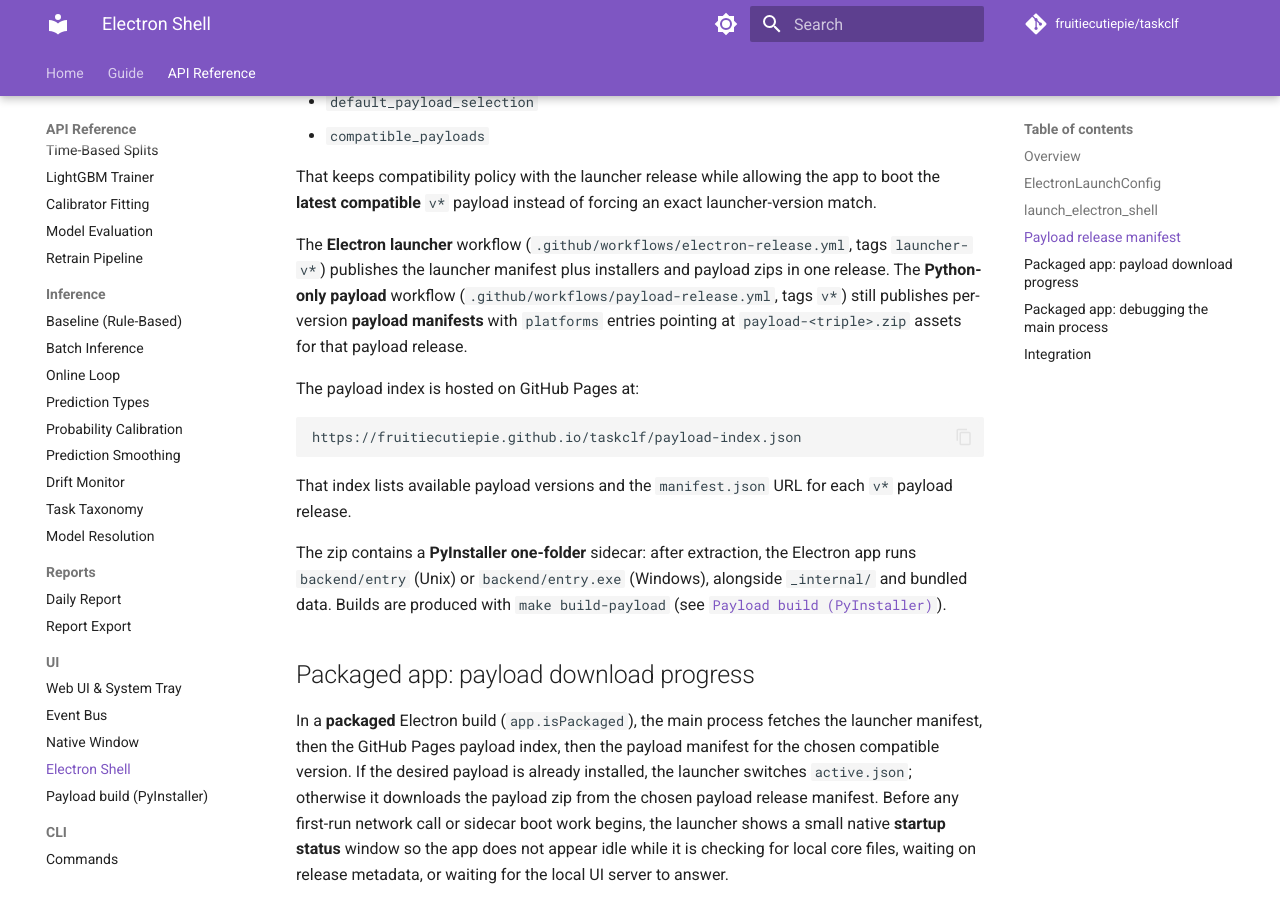
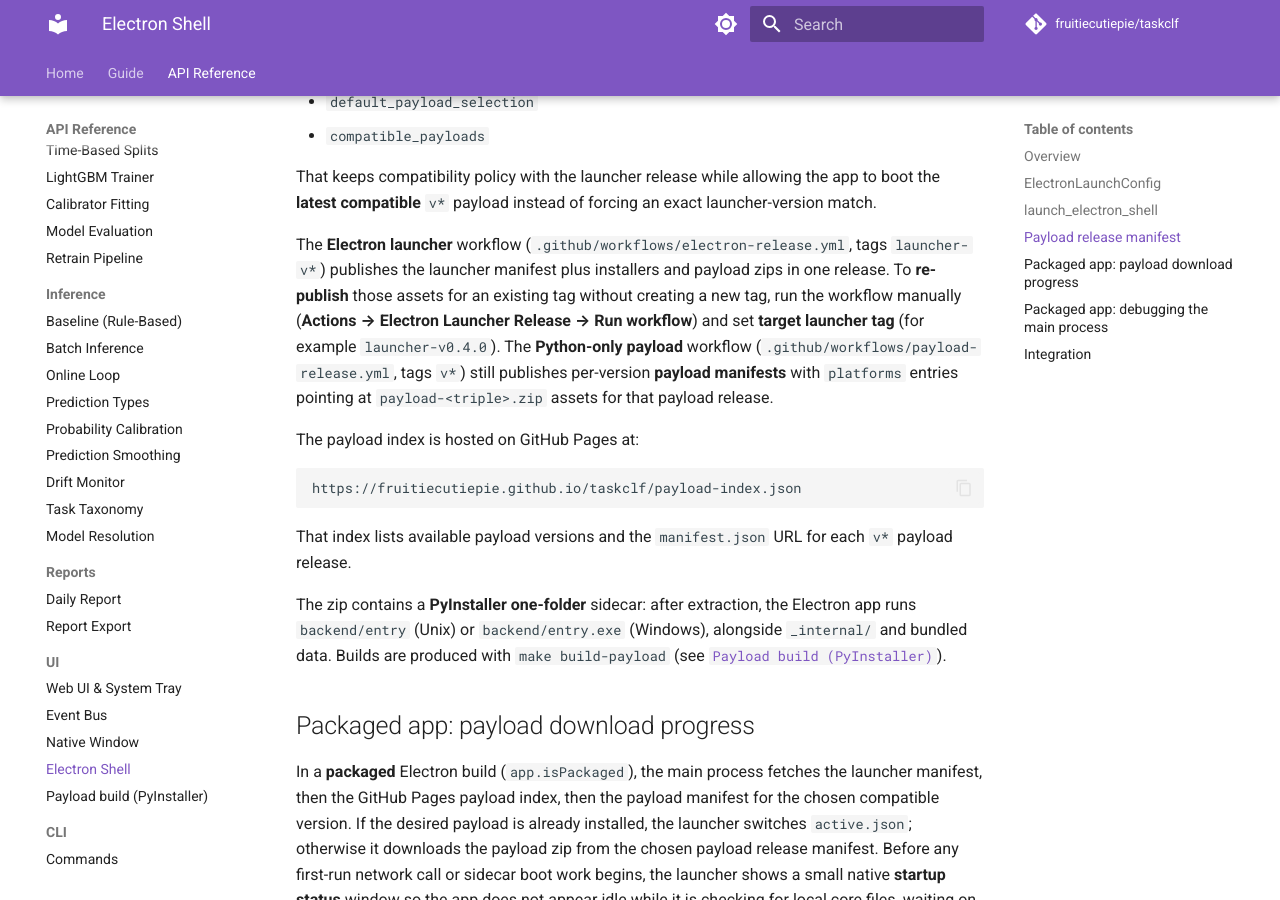
Before and after one commit to fruitiecutiepie/taskclf, an MkDocs documentation site: the page built from docs/api/ui/electron_shell.md, in a window 1280 px wide and 900 px high, scrolled down 1796 px. Built offline with MkDocs 1.6.1 and Material for MkDocs 9.7.7, drawn with Linux system fonts in a browser that asks for light colours; comment, search, counter and statistics services are not loaded.

Commit message:
feat: add opt target_launcher_tag input for manual launcher publish

```diff
--- a/docs/api/ui/electron_shell.md
+++ b/docs/api/ui/electron_shell.md
@@ -79,7 +79,10 @@
 
 The **Electron launcher** workflow (`.github/workflows/electron-release.yml`,
 tags `launcher-v*`) publishes the launcher manifest plus installers and payload
-zips in one release. The **Python-only payload** workflow
+zips in one release. To **re-publish** those assets for an existing tag without
+creating a new tag, run the workflow manually (**Actions → Electron Launcher
+Release → Run workflow**) and set **target launcher tag** (for example
+`launcher-v0.4.0`). The **Python-only payload** workflow
 (`.github/workflows/payload-release.yml`, tags `v*`) still publishes
 per-version **payload manifests** with `platforms` entries pointing at
 `payload-<triple>.zip` assets for that payload release.
```
Also changed, not shown: 1 other file.
